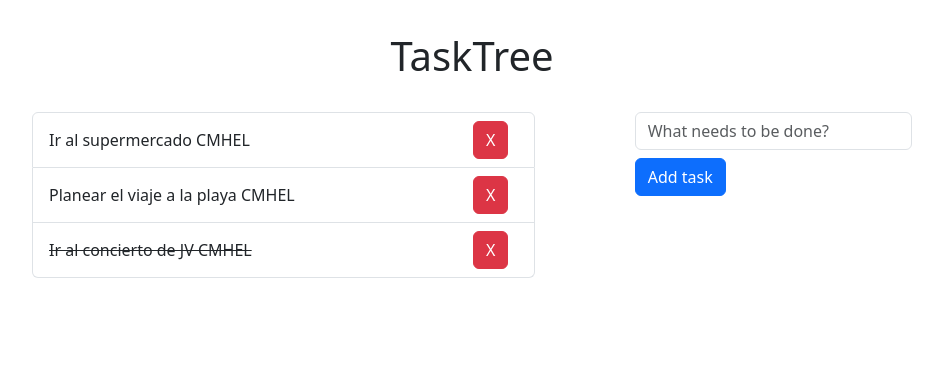
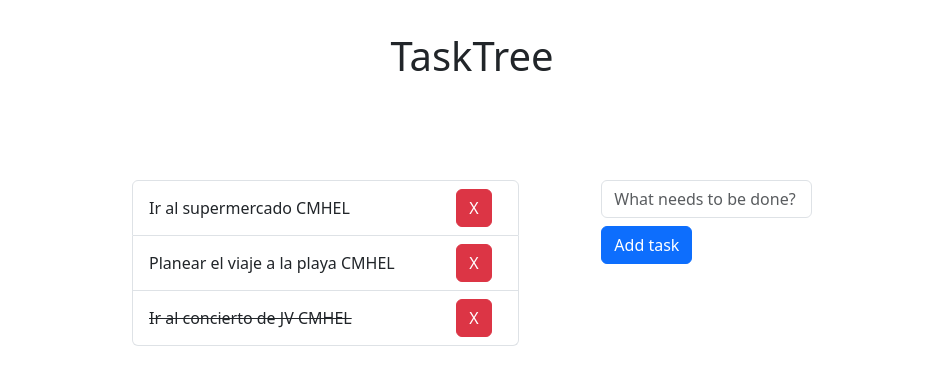
Before and after one commit to abrilBjarano/Tasktree-V0, a React (Vite) app: page / in a window 1280 px wide. Shown: the top 384 px of the page, without its empty margins (168-1111 px from the left). Built offline with nearby package versions, Linux system fonts and the light colour scheme.

Commit message:
Updated more cosmetic views

```diff
--- a/App.css
+++ b/App.css
@@ -3,11 +3,12 @@ h1 {
   margin: 0 auto;
   padding: 2rem;
   text-align: center;
+  padding-bottom: 100px;
 }
 
 body {
-  padding-left: 200px;
-  padding-right: 200px;
+  padding-left: 300px;
+  padding-right: 300px;
 }
 
 button {
```
